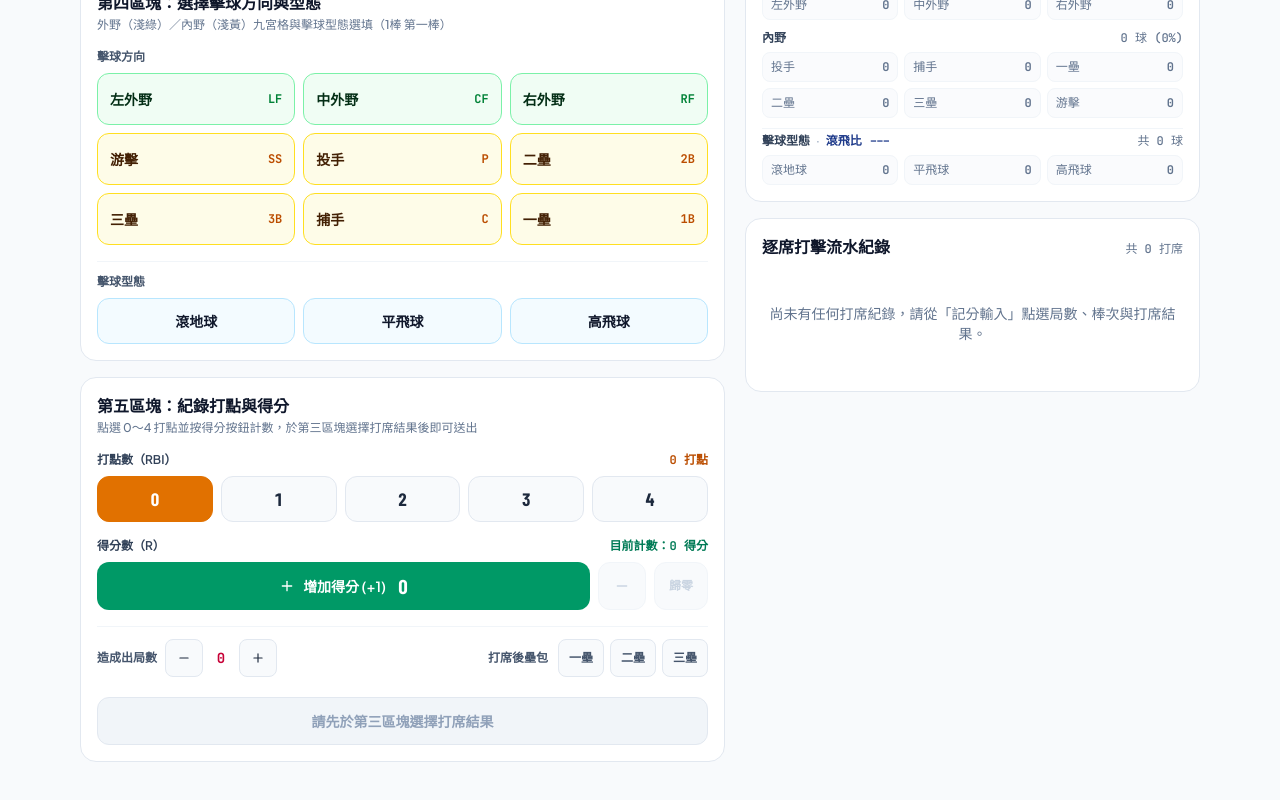
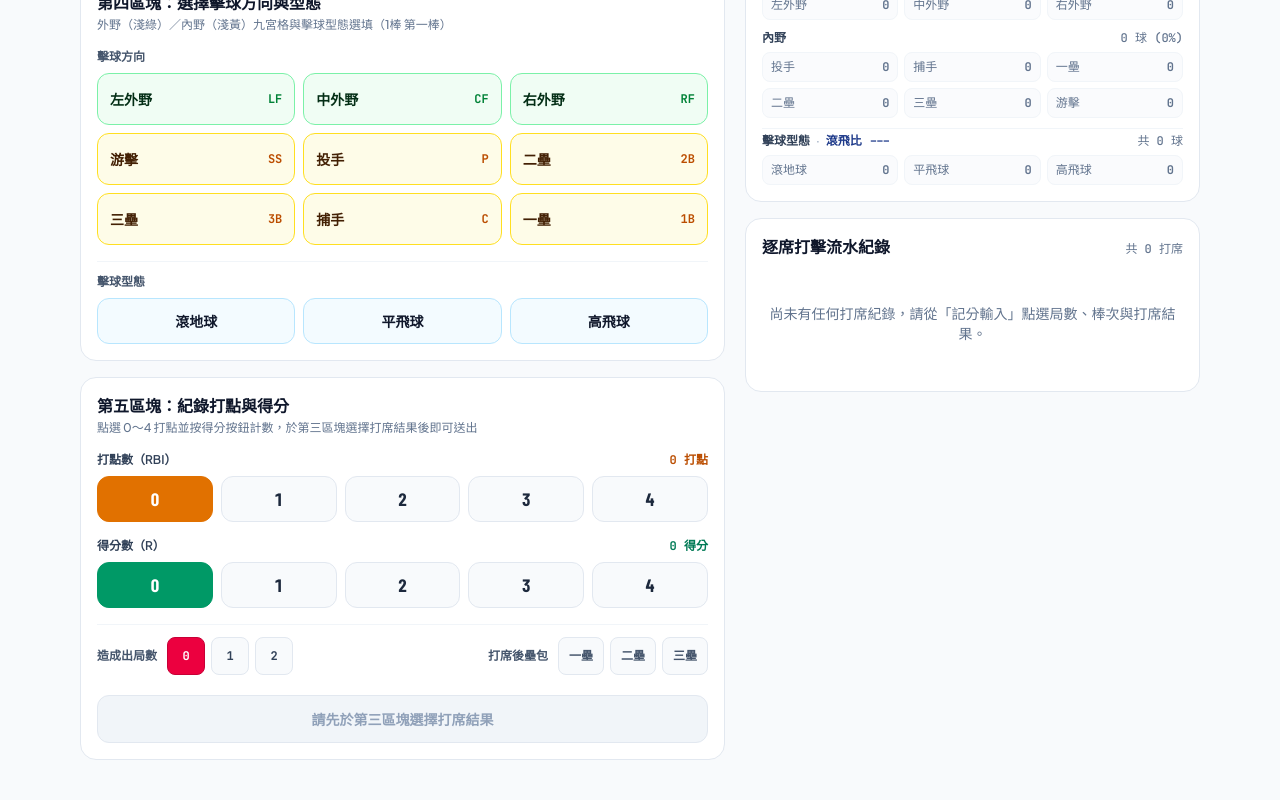
Before and after one commit to ce41playball/ball-record, a React (Vite) app: page / in a window 1280 px wide. Shown: the part 1212-2012 px from the top of the page. Built offline with nearby package versions, Linux system fonts and the light colour scheme.

Commit message:
feat: update runs scored selector to 0-4 options
Replace the increment/decrement counter with a fixed 0-4 selector to improve input speed and accuracy for score recording.

```diff
--- a/src/components/RbiAndRunBlock.tsx
+++ b/src/components/RbiAndRunBlock.tsx
@@ -1,5 +1,5 @@
 import React from 'react';
-import { Check, Minus, Plus, RotateCcw } from 'lucide-react';
+import { Check, RotateCcw } from 'lucide-react';
 import {
   BasesState,
   HitDirectionCode,
@@ -154,85 +154,62 @@ export const RbiAndRunBlock: React.FC<RbiAndRunBlockProps> = ({
         </div>
       </div>
 
-      {/* Runs Scored Counter Button */}
+      {/* Runs Scored 0~4 Selector */}
       <div className="space-y-2">
         <div className="flex items-baseline justify-between">
           <span className="text-xs font-semibold text-slate-700">
             得分數（R）
           </span>
           <span className="font-mono-tabular text-xs font-bold text-emerald-700">
-            目前計數：{runsScored} 得分
+            {runsScored} 得分
           </span>
         </div>
-        <div className="flex items-center gap-2">
+        <div className="grid grid-cols-5 gap-2" role="group" aria-label="得分數">
+          {SCORE_OPTIONS.map((num) => {
+            const isSelected = runsScored === num;
+            return (
               <button
+                key={`runs-${num}`}
                 type="button"
-            onClick={() => onSelectRuns(runsScored + 1)}
-            className="flex-1 min-h-[48px] px-4 rounded-xl bg-emerald-600 hover:bg-emerald-700 text-white font-semibold text-sm flex items-center justify-center gap-2 active:scale-[0.98] transition-all"
-          >
-            <Plus className="w-4 h-4" aria-hidden="true" />
-            <span>增加得分 (+1)</span>
-            <span className="font-display-num text-xl font-bold ml-1 tabular-nums">
-              {runsScored}
-            </span>
-          </button>
-
-          <button
-            type="button"
-            onClick={() => onSelectRuns(Math.max(0, runsScored - 1))}
-            disabled={runsScored === 0}
-            aria-label="減少得分"
-            className={`min-h-[48px] min-w-[48px] rounded-xl border flex items-center justify-center transition-colors active:scale-[0.97] ${
-              runsScored > 0
-                ? 'border-slate-200 bg-slate-50 hover:bg-slate-100 text-slate-800'
-                : 'border-slate-100 bg-slate-50 text-slate-300 cursor-not-allowed'
+                onClick={() => onSelectRuns(num)}
+                aria-pressed={isSelected}
+                className={`min-h-[46px] rounded-xl border font-display-num text-lg font-bold transition-all active:scale-[0.97] flex items-center justify-center ${
+                  isSelected
+                    ? 'bg-emerald-600 border-emerald-600 text-white'
+                    : 'bg-slate-50 border-slate-200 text-slate-800 hover:bg-slate-100 hover:border-slate-300'
                 }`}
               >
-            <Minus className="w-4 h-4" />
+                {num}
               </button>
-
-          <button
-            type="button"
-            onClick={() => onSelectRuns(0)}
-            disabled={runsScored === 0}
-            className={`min-h-[48px] px-3.5 rounded-xl border text-xs font-semibold transition-colors whitespace-nowrap active:scale-[0.97] ${
-              runsScored > 0
-                ? 'border-slate-200 bg-white hover:bg-slate-50 text-slate-700'
-                : 'border-slate-100 bg-slate-50 text-slate-300 cursor-not-allowed'
-            }`}
-          >
-            歸零
-          </button>
+            );
+          })}
         </div>
       </div>
 
       {/* Compact Outs & Post-play Bases Adjustments */}
       <div className="pt-3 border-t border-slate-100 flex flex-wrap items-center justify-between gap-3">
-        <div className="flex items-center gap-2">
-          <span className="text-xs font-semibold text-slate-600">造成出局數</span>
+        <div className="flex items-center gap-1.5" role="group" aria-label="造成出局數">
+          <span className="text-xs font-semibold text-slate-600 mr-1">
+            造成出局數
+          </span>
+          {([0, 1, 2] as const).map((num) => {
+            const isSelected = outsRecorded === num;
+            return (
               <button
+                key={`outs-${num}`}
                 type="button"
-            onClick={() => onChangeOutsRecorded(Math.max(0, outsRecorded - 1))}
-            aria-label="減少造成出局數"
-            className="min-h-[38px] min-w-[38px] rounded-lg border border-slate-200 bg-slate-50 hover:bg-slate-100 flex items-center justify-center text-slate-800"
+                onClick={() => onChangeOutsRecorded(num)}
+                aria-pressed={isSelected}
+                className={`min-h-[38px] min-w-[38px] px-2.5 py-1 rounded-lg border font-mono-tabular text-xs font-bold transition-colors active:scale-[0.97] flex items-center justify-center ${
+                  isSelected
+                    ? 'bg-rose-600 border-rose-700 text-white'
+                    : 'bg-slate-50 border-slate-200 text-slate-700 hover:bg-slate-100'
+                }`}
               >
-            <Minus className="w-3.5 h-3.5" />
+                {num}
               </button>
-          <span className="font-mono-tabular text-sm font-bold w-5 text-center text-rose-700">
-            {outsRecorded}
-          </span>
-          <button
-            type="button"
-            onClick={() =>
-              onChangeOutsRecorded(
-                Math.min(Math.max(0, 3 - currentOuts), outsRecorded + 1)
-              )
-            }
-            aria-label="增加造成出局數"
-            className="min-h-[38px] min-w-[38px] rounded-lg border border-slate-200 bg-slate-50 hover:bg-slate-100 flex items-center justify-center text-slate-800"
-          >
-            <Plus className="w-3.5 h-3.5" />
-          </button>
+            );
+          })}
         </div>
 
         <div className="flex items-center gap-1.5" role="group" aria-label="打席後壘包">
```
Lines whose indentation alone changed are shown as unchanged.
